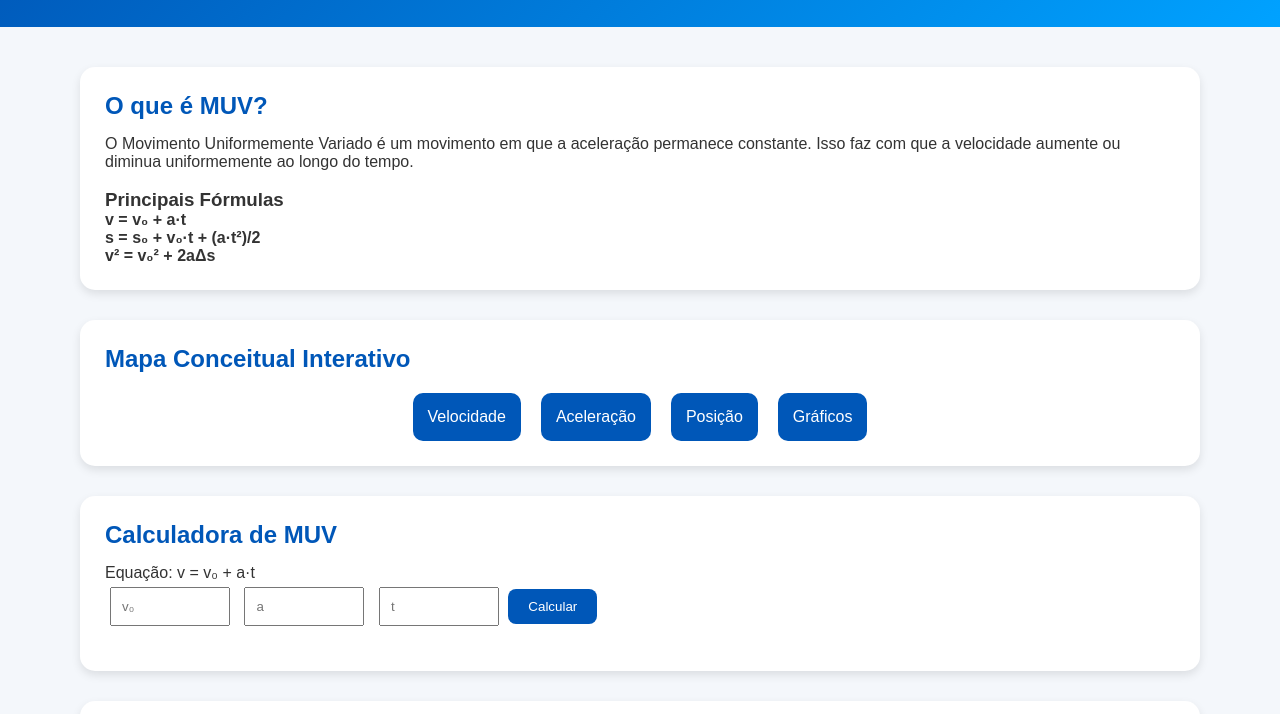
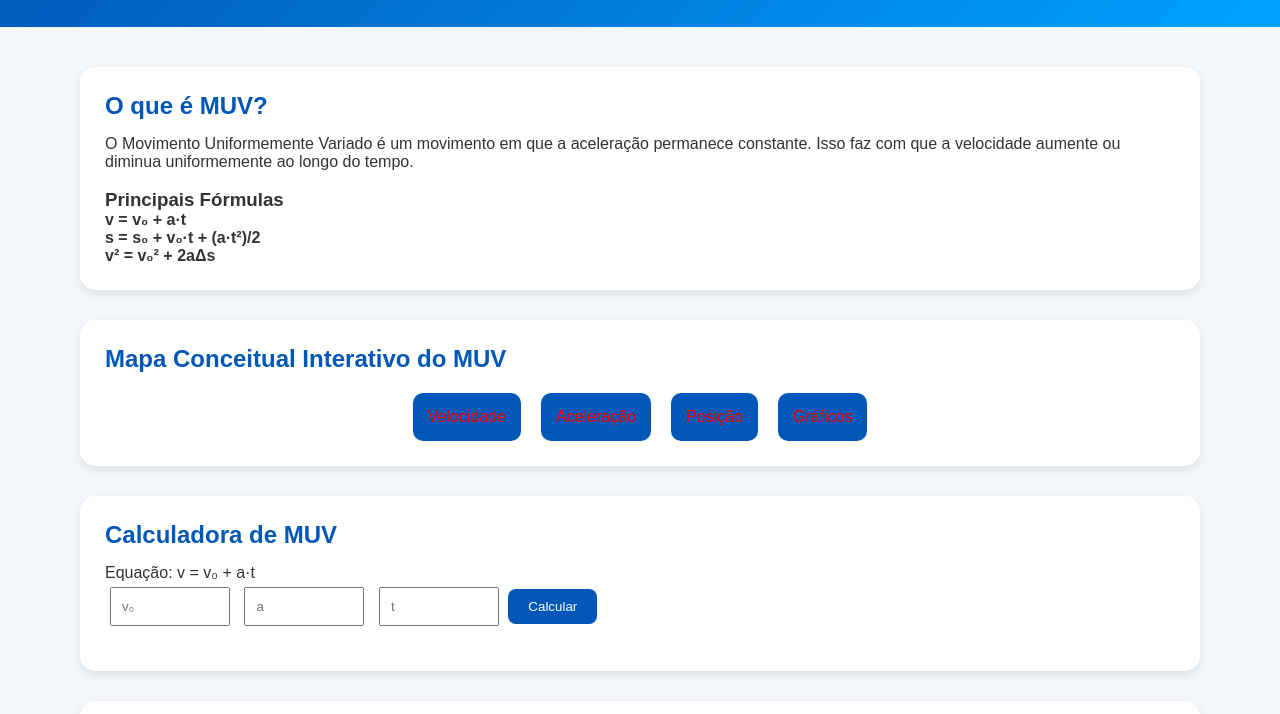
Before and after one commit to mayzaferreirasilva-rgb/mvu-, a plain HTML site: page index.html in a window 1280 px wide. Shown: the part 88-802 px from the top of the page. Drawn offline with Linux system fonts and the light colour scheme.

Commit message:
Update index.html

```diff
--- a/index.html
+++ b/index.html
@@ -55,7 +55,7 @@ margin-top:20px;
 
 .no{
 background:#0057b8;
-color:white;
+color:red;
 padding:15px;
 border-radius:10px;
 cursor:pointer;
@@ -143,7 +143,7 @@ Isso faz com que a velocidade aumente ou diminua uniformemente ao longo do tempo
 
 <div class="card">
 
-<h2>Mapa Conceitual Interativo</h2>
+<h2>Mapa Conceitual Interativo do MUV</h2>
 
 <div class="mapa">
 
```
